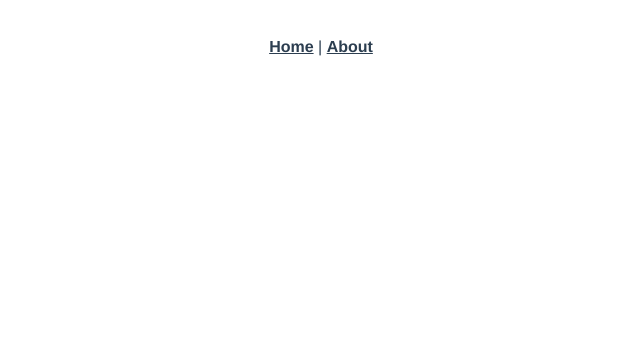
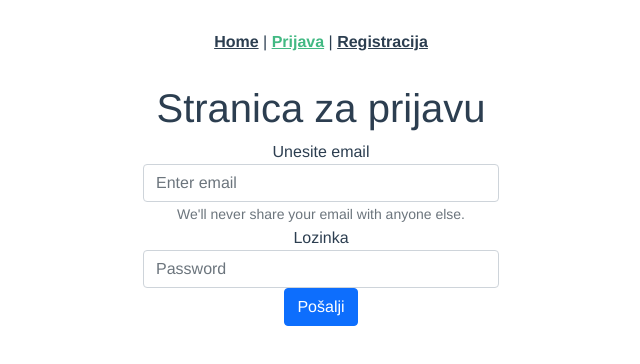
Before and after one commit to marinasnobl/dar_zivota, a Vue app: page /login in a window 1280 px wide. Shown: the top 364 px of the page, without its empty margins (319-959 px from the left). Built offline with nearby package versions, Linux system fonts and the light colour scheme.

Commit message:
Promijene u projektu

```diff
--- a/public/index.html
+++ b/public/index.html
@@ -1,15 +1,25 @@
 <!DOCTYPE html>
 <html lang="">
 	<head>
-    <meta charset="utf-8">
-    <meta http-equiv="X-UA-Compatible" content="IE=edge">
-    <meta name="viewport" content="width=device-width,initial-scale=1.0">
-    <link rel="icon" href="<%= BASE_URL %>favicon.ico">
+		<meta charset="utf-8" />
+		<meta http-equiv="X-UA-Compatible" content="IE=edge" />
+		<meta name="viewport" content="width=device-width,initial-scale=1.0" />
+		<link rel="icon" href="<%= BASE_URL %>favicon.ico" />
 		<title><%= htmlWebpackPlugin.options.title %></title>
+		<link
+			href="https://cdn.jsdelivr.net/npm/bootstrap@5.1.2/dist/css/bootstrap.min.css"
+			rel="stylesheet"
+			integrity="sha384-uWxY/CJNBR+1zjPWmfnSnVxwRheevXITnMqoEIeG1LJrdI0GlVs/9cVSyPYXdcSF"
+			crossorigin="anonymous"
+		/>
 	</head>
 	<body>
 		<noscript>
-      <strong>We're sorry but <%= htmlWebpackPlugin.options.title %> doesn't work properly without JavaScript enabled. Please enable it to continue.</strong>
+			<strong
+				>We're sorry but <%= htmlWebpackPlugin.options.title %> doesn't work
+				properly without JavaScript enabled. Please enable it to
+				continue.</strong
+			>
 		</noscript>
 		<div id="app"></div>
 		<!-- built files will be auto injected -->
--- a/src/App.vue
+++ b/src/App.vue
@@ -2,7 +2,8 @@
   <div id="app">
     <div id="nav">
       <router-link to="/">Home</router-link> |
-      <router-link to="/about">About</router-link>
+      <router-link to="/login">Prijava</router-link> |
+      <router-link to="/signup">Registracija</router-link>
     </div>
     <router-view/>
   </div>
--- a/src/router/index.js
+++ b/src/router/index.js
@@ -11,13 +11,15 @@ const routes = [
     component: Home
   },
   {
-    path: '/about',
-    name: 'About',
-    // route level code-splitting
-    // this generates a separate chunk (about.[hash].js) for this route
-    // which is lazy-loaded when the route is visited.
-    component: () => import(/* webpackChunkName: "about" */ '../views/About.vue')
-  }
+    path: '/login',
+    name: 'Login',
+    component: () => import('../views/Login.vue')
+  },
+  {
+    path: '/signup',
+    name: 'Signup',
+    component: () => import('../views/Signup.vue')
+  },
 ]
 
 const router = new VueRouter({
--- a/src/views/About.vue
+++ /dev/null
@@ -1,5 +0,0 @@
-<template>
-  <div class="about">
-    <h1>This is an about page</h1>
-  </div>
-</template>
--- /dev/null
+++ b/src/views/Login.vue
@@ -0,0 +1,38 @@
+<template>
+  <div class="about">
+    <h1>Stranica za prijavu</h1>
+    <div class="container">
+      <div class="row">
+        <div class="col-sm"></div>
+        <div class="col-sm">
+          <form>
+            <div class="form-group">
+              <label for="exampleInputEmail1">Unesite email</label>
+              <input
+                type="email"
+                class="form-control"
+                id="exampleInputEmail1"
+                aria-describedby="emailHelp"
+                placeholder="Enter email"
+              />
+              <small id="emailHelp" class="form-text text-muted"
+                >We'll never share your email with anyone else.</small
+              >
+            </div>
+            <div class="form-group">
+              <label for="exampleInputPassword1">Lozinka</label>
+              <input
+                type="password"
+                class="form-control"
+                id="exampleInputPassword1"
+                placeholder="Password"
+              />
+            </div>
+            <button type="submit" class="btn btn-primary">Pošalji</button>
+          </form>
+        </div>
+        <div class="col-sm"></div>
+      </div>
+    </div>
+  </div>
+</template>
--- /dev/null
+++ b/src/views/Signup.vue
@@ -0,0 +1,35 @@
+<template>
+  <div class="about">
+    <h1>Stranica za registraciju</h1>
+    <div class="container">
+      <div class="row">
+        <div class="col-sm"></div>
+        <div class="col-sm">
+          <form>
+            <div class="form-group">
+              <label for="exampleInputEmail1">Unesite email</label>
+              <input
+                type="email"
+                class="form-control"
+                id="exampleInputEmail1"
+                aria-describedby="emailHelp"
+                placeholder="Enter email"
+              />
+            </div>
+            <div class="form-group">
+              <label for="exampleInputPassword1">Lozinka</label>
+              <input
+                type="password"
+                class="form-control"
+                id="exampleInputPassword1"
+                placeholder="Password"
+              />
+            </div>
+            <button type="submit" class="btn btn-primary">Pošalji</button>
+          </form>
+        </div>
+        <div class="col-sm"></div>
+      </div>
+    </div>
+  </div>
+</template>
```
Lines whose indentation alone changed are shown as unchanged.
